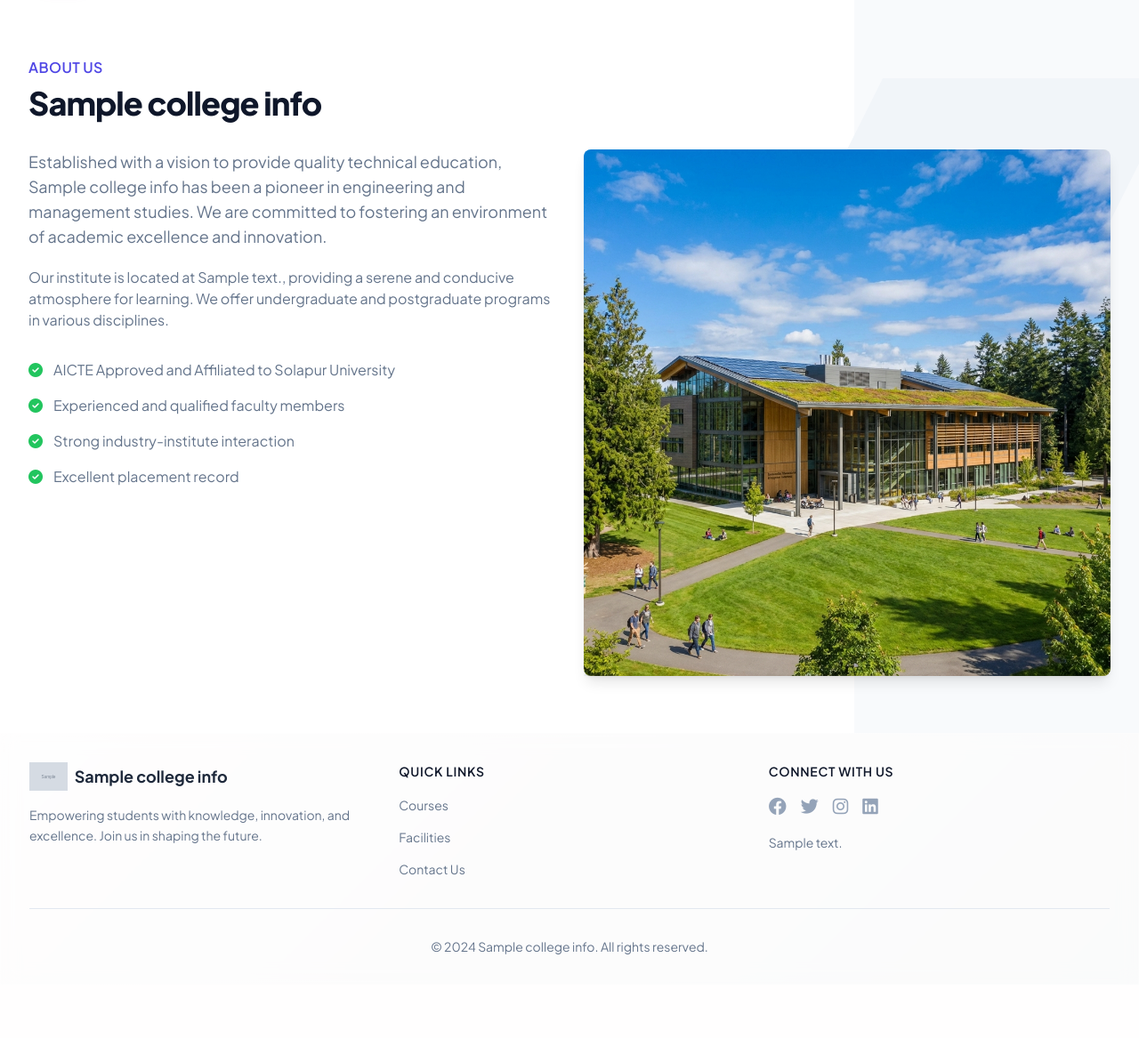
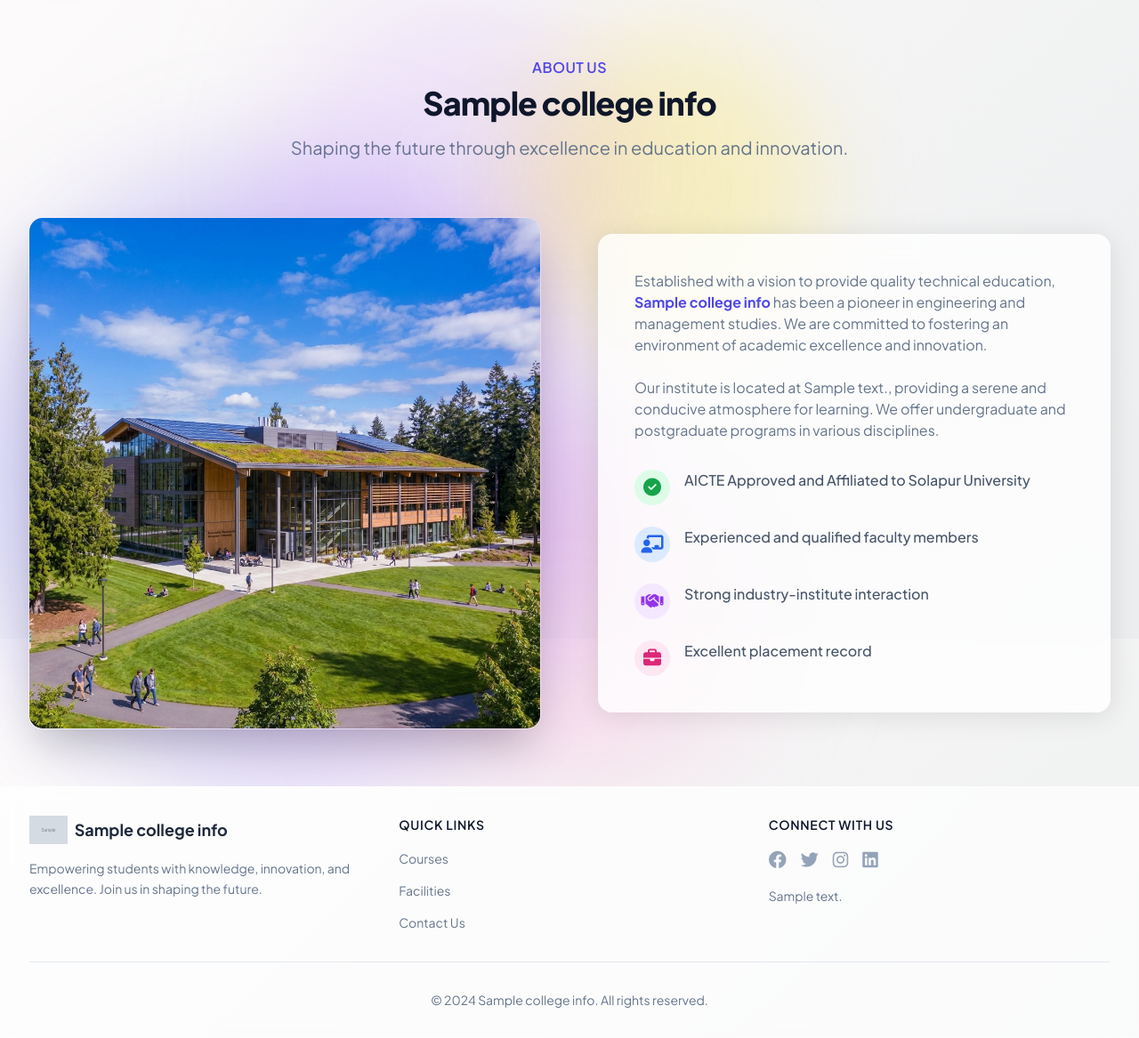
Before and after one commit to PREMSAWANT/collegemate, a Python web app: template templates/about.html in a window 1280 px wide. Shown: the part 82-1249 px from the top of the page at 89% size. Before the commit the page ends 1155 px from the top, so only its background shows below. Run offline with Jinja, Linux system fonts and the light colour scheme; the template is opened without the code that fills it: most values are stand-ins (such as "Sample title", 1, 10 or a date in 2020); grey boxes marked "Sample" are stand-in pictures; some libraries are stand-ins or nearby versions.

Commit message:
Update about.html with new gradient theme, glassmorphism, and animations

```diff
--- a/templates/about.html
+++ b/templates/about.html
@@ -1,70 +1,82 @@
 {% extends "base.html" %}
 
 {% block content %}
-<div class="bg-white overflow-hidden">
+<div class="relative overflow-hidden min-h-screen">
+    <!-- Background Elements -->
+    <div class="absolute top-0 left-0 w-full h-full overflow-hidden -z-10">
+        <div class="absolute top-0 left-1/4 w-96 h-96 bg-purple-300 rounded-full mix-blend-multiply filter blur-3xl opacity-30 animate-blob"></div>
+        <div class="absolute top-0 right-1/4 w-96 h-96 bg-yellow-300 rounded-full mix-blend-multiply filter blur-3xl opacity-30 animate-blob animation-delay-2000"></div>
+        <div class="absolute -bottom-8 left-1/3 w-96 h-96 bg-pink-300 rounded-full mix-blend-multiply filter blur-3xl opacity-30 animate-blob animation-delay-4000"></div>
+    </div>
+
     <div class="relative max-w-7xl mx-auto py-16 px-4 sm:px-6 lg:px-8">
-        <div class="hidden lg:block bg-slate-50 absolute top-0 bottom-0 left-3/4 w-screen"></div>
-        <div class="mx-auto text-base max-w-prose lg:grid lg:grid-cols-2 lg:gap-8 lg:max-w-none">
-            <div>
-                <h2 class="text-base text-indigo-600 font-semibold tracking-wide uppercase">About Us</h2>
-                <h3 class="mt-2 text-3xl leading-8 font-extrabold tracking-tight text-slate-900 sm:text-4xl">
-                    {{ college_info.name }}
-                </h3>
+        <div class="text-center mb-16" data-aos="fade-down">
+            <h2 class="text-base text-indigo-600 dark:text-indigo-400 font-semibold tracking-wide uppercase">About Us</h2>
+            <h3 class="mt-2 text-3xl leading-8 font-extrabold tracking-tight text-slate-900 dark:text-white sm:text-4xl">
+                {{ college_info.name }}
+            </h3>
+            <p class="mt-4 max-w-2xl text-xl text-slate-500 dark:text-slate-300 mx-auto">
+                Shaping the future through excellence in education and innovation.
+            </p>
+        </div>
+
+        <div class="lg:grid lg:grid-cols-2 lg:gap-16 items-center">
+            <div class="relative mb-12 lg:mb-0" data-aos="fade-right">
+                <div class="relative rounded-2xl overflow-hidden shadow-2xl border border-white/20">
+                    <div class="absolute inset-0 bg-gradient-to-tr from-indigo-600/20 to-purple-600/20 mix-blend-overlay"></div>
+                    <img class="w-full h-full object-cover" src="{{ url_for('static', filename='images/about_campus.png') }}" alt="College Campus">
+                </div>
+                <!-- Decorative blob -->
+                <div class="absolute -z-10 top-1/2 left-1/2 transform -translate-x-1/2 -translate-y-1/2 w-[120%] h-[120%] bg-gradient-to-r from-indigo-500/30 to-purple-500/30 blur-3xl rounded-full"></div>
             </div>
-        </div>
-        <div class="mt-8 lg:grid lg:grid-cols-2 lg:gap-8">
-            <div class="relative lg:row-start-1 lg:col-start-2">
-                <svg class="hidden lg:block absolute top-0 right-0 -mt-20 -mr-20 block h-42 w-42 text-slate-100" fill="currentColor" viewBox="0 0 100 100" preserveAspectRatio="none" aria-hidden="true">
-                    <polygon points="50,0 100,0 50,100 0,100" />
-                </svg>
-                <div class="relative text-base mx-auto max-w-prose lg:max-w-none">
-                    <figure>
-                        <div class="aspect-w-12 aspect-h-7 lg:aspect-none">
-                            <img class="rounded-lg shadow-lg object-cover object-center" src="{{ url_for('static', filename='images/about_campus.png') }}" alt="College Campus" width="1184" height="1376">
-                        </div>
-                    </figure>
-                </div>
-            </div>
-            <div class="mt-8 lg:mt-0">
-                <div class="text-base max-w-prose mx-auto lg:max-w-none">
-                    <p class="text-lg text-slate-500">
-                        Established with a vision to provide quality technical education, {{ college_info.short_name }} has been a pioneer in engineering and management studies. We are committed to fostering an environment of academic excellence and innovation.
+
+            <div class="glass-card p-8 md:p-10" data-aos="fade-left">
+                <div class="prose prose-lg prose-indigo dark:prose-invert text-slate-500 dark:text-slate-300">
+                    <p class="mb-6">
+                        Established with a vision to provide quality technical education, <span class="font-bold text-indigo-600 dark:text-indigo-400">{{ college_info.short_name }}</span> has been a pioneer in engineering and management studies. We are committed to fostering an environment of academic excellence and innovation.
                     </p>
-                </div>
-                <div class="mt-5 prose prose-indigo text-slate-500 mx-auto lg:max-w-none lg:row-start-1 lg:col-start-1">
-                    <p>
+                    <p class="mb-8">
                         Our institute is located at {{ college_info.address }}, providing a serene and conducive atmosphere for learning. We offer undergraduate and postgraduate programs in various disciplines.
                     </p>
-                    <ul class="mt-8 space-y-4">
+
+                    <ul class="space-y-6">
                         <li class="flex items-start">
                             <div class="flex-shrink-0">
-                                <i class="fas fa-check-circle text-green-500 mt-1"></i>
+                                <div class="flex items-center justify-center h-10 w-10 rounded-full bg-green-100 dark:bg-green-900/30 text-green-600 dark:text-green-400">
+                                    <i class="fas fa-check-circle text-xl"></i>
+                                </div>
                             </div>
-                            <p class="ml-3 text-base text-slate-500">
+                            <p class="ml-4 text-base text-slate-600 dark:text-slate-300 font-medium">
                                 AICTE Approved and Affiliated to Solapur University
                             </p>
                         </li>
                         <li class="flex items-start">
                             <div class="flex-shrink-0">
-                                <i class="fas fa-check-circle text-green-500 mt-1"></i>
+                                <div class="flex items-center justify-center h-10 w-10 rounded-full bg-blue-100 dark:bg-blue-900/30 text-blue-600 dark:text-blue-400">
+                                    <i class="fas fa-chalkboard-teacher text-xl"></i>
+                                </div>
                             </div>
-                            <p class="ml-3 text-base text-slate-500">
+                            <p class="ml-4 text-base text-slate-600 dark:text-slate-300 font-medium">
                                 Experienced and qualified faculty members
                             </p>
                         </li>
                         <li class="flex items-start">
                             <div class="flex-shrink-0">
-                                <i class="fas fa-check-circle text-green-500 mt-1"></i>
+                                <div class="flex items-center justify-center h-10 w-10 rounded-full bg-purple-100 dark:bg-purple-900/30 text-purple-600 dark:text-purple-400">
+                                    <i class="fas fa-handshake text-xl"></i>
+                                </div>
                             </div>
-                            <p class="ml-3 text-base text-slate-500">
+                            <p class="ml-4 text-base text-slate-600 dark:text-slate-300 font-medium">
                                 Strong industry-institute interaction
                             </p>
                         </li>
                         <li class="flex items-start">
                             <div class="flex-shrink-0">
-                                <i class="fas fa-check-circle text-green-500 mt-1"></i>
+                                <div class="flex items-center justify-center h-10 w-10 rounded-full bg-pink-100 dark:bg-pink-900/30 text-pink-600 dark:text-pink-400">
+                                    <i class="fas fa-briefcase text-xl"></i>
+                                </div>
                             </div>
-                            <p class="ml-3 text-base text-slate-500">
+                            <p class="ml-4 text-base text-slate-600 dark:text-slate-300 font-medium">
                                 Excellent placement record
                             </p>
                         </li>
@@ -74,4 +86,22 @@
         </div>
     </div>
 </div>
+
+<style>
+    .animate-blob {
+        animation: blob 7s infinite;
+    }
+    .animation-delay-2000 {
+        animation-delay: 2s;
+    }
+    .animation-delay-4000 {
+        animation-delay: 4s;
+    }
+    @keyframes blob {
+        0% { transform: translate(0px, 0px) scale(1); }
+        33% { transform: translate(30px, -50px) scale(1.1); }
+        66% { transform: translate(-20px, 20px) scale(0.9); }
+        100% { transform: translate(0px, 0px) scale(1); }
+    }
+</style>
 {% endblock %}
```
